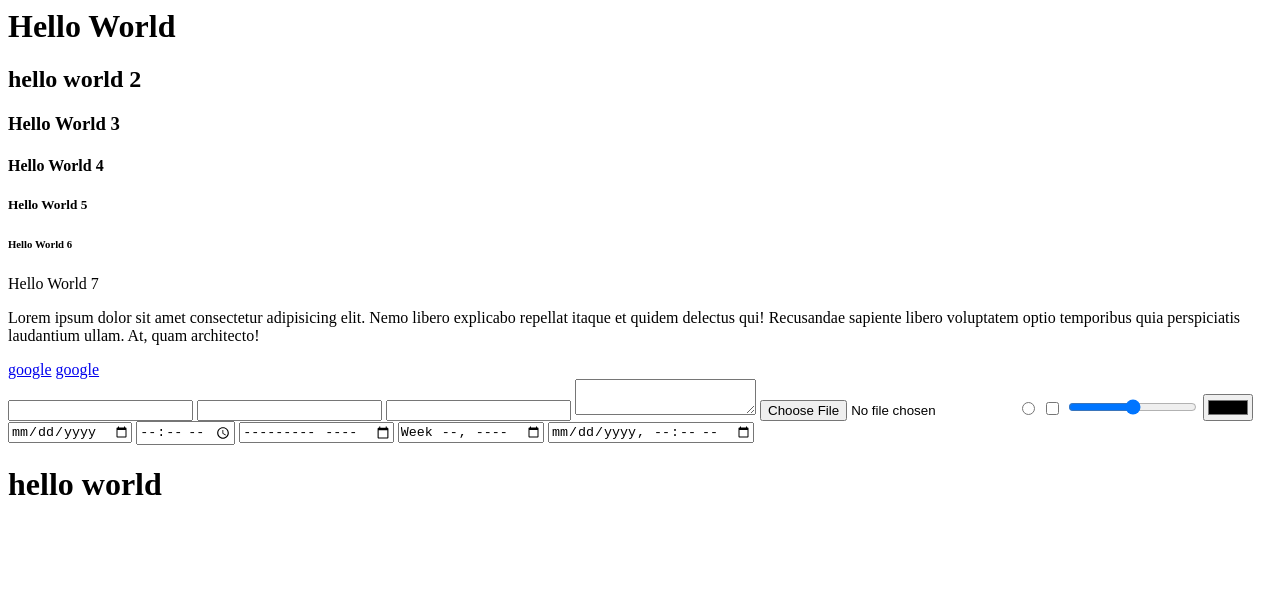
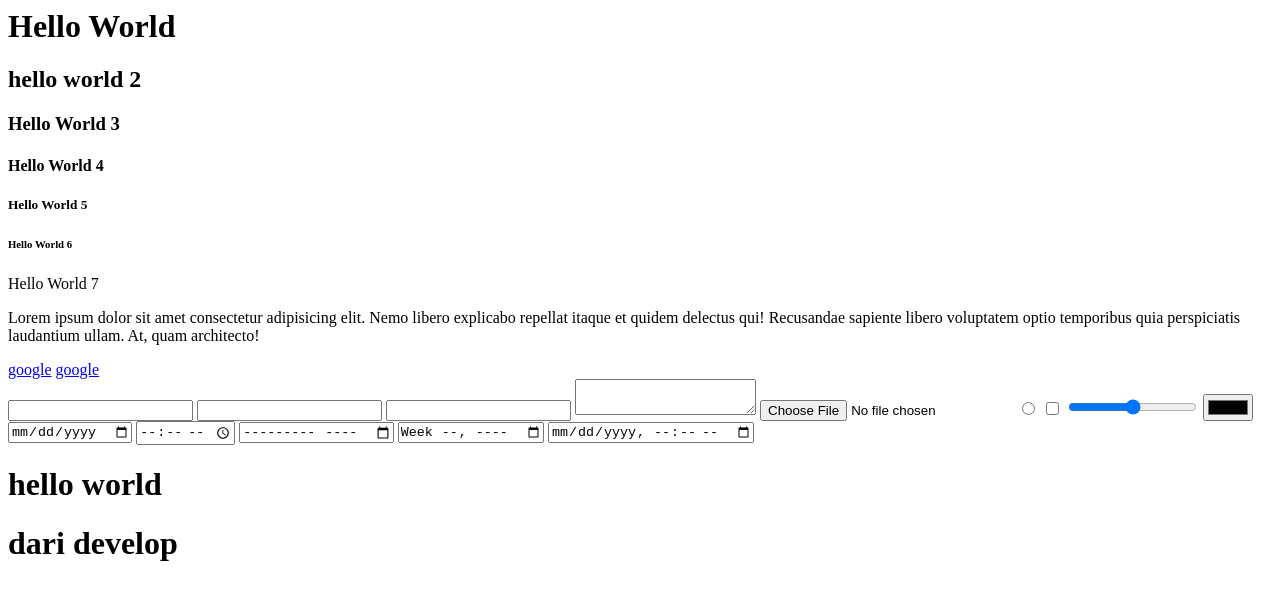
Before and after one commit to muhsinSutanto/html_basic, a plain HTML site: page index.html in a window 1280 px wide. Drawn offline with Linux system fonts and the light colour scheme.

Commit message:
add dari develop

```diff
--- a/index.html
+++ b/index.html
@@ -35,5 +35,8 @@
     <div>
       <h1>hello world</h1>
     </div>
+    <div>
+      <h1>dari develop</h1>
+    </div>
   </body>
 </html>
```
